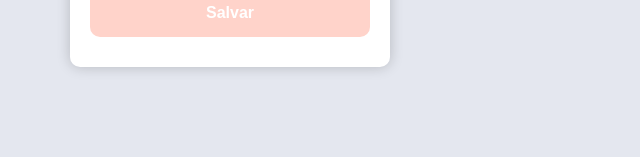
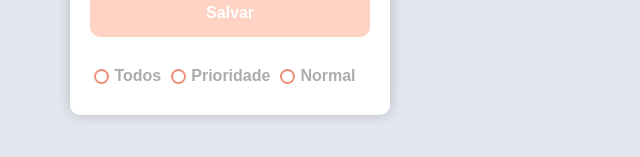
Before and after one commit to FellipeCastro/react-node-project, a React (Vite) app in the folder frontend/: page / in a window 1280 px wide. Shown: the part 472-629 px from the top of the page, without its empty margins (0-640 px from the left). Built offline with nearby package versions, Linux system fonts and the light colour scheme; no server answers.

Commit message:
aula 05 finalizada

```diff
--- a/frontend/package.json
+++ b/frontend/package.json
@@ -10,9 +10,13 @@
     "preview": "vite preview"
   },
   "dependencies": {
+    "@emotion/react": "^11.11.3",
+    "@emotion/styled": "^11.11.0",
+    "@mui/material": "^5.15.10",
     "axios": "^1.6.7",
     "react": "^18.2.0",
-    "react-dom": "^18.2.0"
+    "react-dom": "^18.2.0",
+    "react-icons": "^5.0.1"
   },
   "devDependencies": {
     "@types/react": "^18.2.55",
--- a/frontend/src/App.jsx
+++ b/frontend/src/App.jsx
@@ -7,6 +7,7 @@ import './Sidebar.css'
 import './Main.css'
 
 import Notes from './components/Notes'
+import RadioButton from './components/RadioButton'
 
 function App() {
   const [title, setTitle] = useState('')
@@ -23,7 +24,7 @@ function App() {
     getAllNotes()
   }, [title, notes])
 
-  const hanldeSubit = async (e) => {
+  const hanldeSubmit = async (e) => {
     e.preventDefault()
 
     const res = await api.post('/annotations', {
@@ -38,11 +39,23 @@ function App() {
     setAllNotes([...allNotes, res.data])
   }
 
+  useEffect(() => {
+    const enableSubmitButton = () => {
+      let btn = document.getElementById('btn-submit')
+      btn.style.background = '#ffd3c4'
+      if (title && notes) {
+        btn.style.background = '#eb8f7a'
+      }
+    }
+
+    enableSubmitButton()
+  }, [title, notes])
+
   return (
     <div id='app'>
       <aside>
         <strong>Caderno de notas</strong>
-        <form onSubmit={hanldeSubit}>
+        <form onSubmit={hanldeSubmit}>
           <div className="input-block">
             <label htmlFor="title">Título da anotação</label>
             <input type="text" onChange={(e) => setTitle(e.target.value)} value={title} required />
@@ -53,8 +66,9 @@ function App() {
             <textarea onChange={(e) => setNotes(e.target.value)} value={notes} required></textarea>
           </div>
 
-          <button type="submit">Salvar</button>
+          <button id='btn-submit' type="submit">Salvar</button>
         </form>
+        <RadioButton />
       </aside>
 
       <main>
--- a/frontend/src/Main.css
+++ b/frontend/src/Main.css
@@ -30,13 +30,8 @@ li.notepad-infos strong {
 }
 
 li.notepad-infos div div {
-    color: #ffeae6;
+    color: #eb8f7a;
     cursor: pointer;
-}
-
-li.notepad-infos div div:hover {
-    color: #eb8f7a;
-    transition: .2s;
 }
 
 li.notepad-infos textarea {
@@ -53,13 +48,29 @@ li.notepad-infos textarea {
 }
 
 li.notepad-infos span {
-    color: #c4c4c4;
+    color: #eb8f7a;
     cursor: pointer;
 }
 
-li.notepad-infos span:hover {
-    color: #eb8f7a;
-    transition: .2s;
+li.priority {
+    background-color: #eb8f7a;
+}
+
+li.priority strong {
+    color: #fff;
+}
+
+li.priority textarea {
+    background-color: #eb8f7a;
+    color: #fff;
+}
+
+li.priority div div {
+    color: #fff;
+}
+
+li.priority span {
+    color: #fff;
 }
 
 @media screen and (max-width: 600px) {
--- a/frontend/src/components/Notes.jsx
+++ b/frontend/src/components/Notes.jsx
@@ -1,16 +1,19 @@
 import React from "react"
+import { AiOutlineDelete , AiOutlineExclamationCircle  } from "react-icons/ai"
 
 function Notes({ data }) {
     return (
         <>
-            <li className='notepad-infos'>
+            <li className={data.priority ? 'notepad-infos priority' : 'notepad-infos'}>
                 <div>
                     <strong>{data.title}</strong>
                     <div>
-                        x
+                        <AiOutlineDelete  size='20' />
                     </div>
                     <textarea defaultValue={data.notes}></textarea>
-                    <span>!</span>
+                    <span>
+                        <AiOutlineExclamationCircle size='20' />
+                    </span>
                 </div>
             </li>
         </>
--- /dev/null
+++ b/frontend/src/components/RadioButton.css
@@ -0,0 +1,27 @@
+.radio-options {
+    width: 100%;
+    display: flex;
+    align-items: center;
+    justify-content: center;
+    margin-top: 30px;
+}
+
+.radio-options label {
+    font-weight: bold;
+    color: #acacac;
+    margin-right: 10px;
+}
+
+.radio-options input[type="radio"] {
+    appearance: none;
+    width: 15px;
+    height: 15px;
+    border-radius: 50%;
+    border: 2px solid #eb8f7a;
+    outline: none;
+    margin-right: 5px; /* Ajuste conforme necessário */
+}
+
+.radio-options input[type="radio"]:checked {
+    background-color: #eb8f7a;
+}
--- /dev/null
+++ b/frontend/src/components/RadioButton.jsx
@@ -0,0 +1,18 @@
+import './RadioButton.css'
+
+function RadioButton() {
+    return (
+        <div className="radio-options">
+            <input type="radio" name="options" id="all"  />
+            <label htmlFor="all">Todos</label>
+
+            <input type="radio" name="options" id="priority" />
+            <label htmlFor="priority">Prioridade</label>
+
+            <input type="radio" name="options" id="normal" />
+            <label htmlFor="normal">Normal</label>
+        </div>
+    )
+}
+
+export default RadioButton
```
Also changed, not shown: 1 other file (tests, documents, lock files or other folders).
